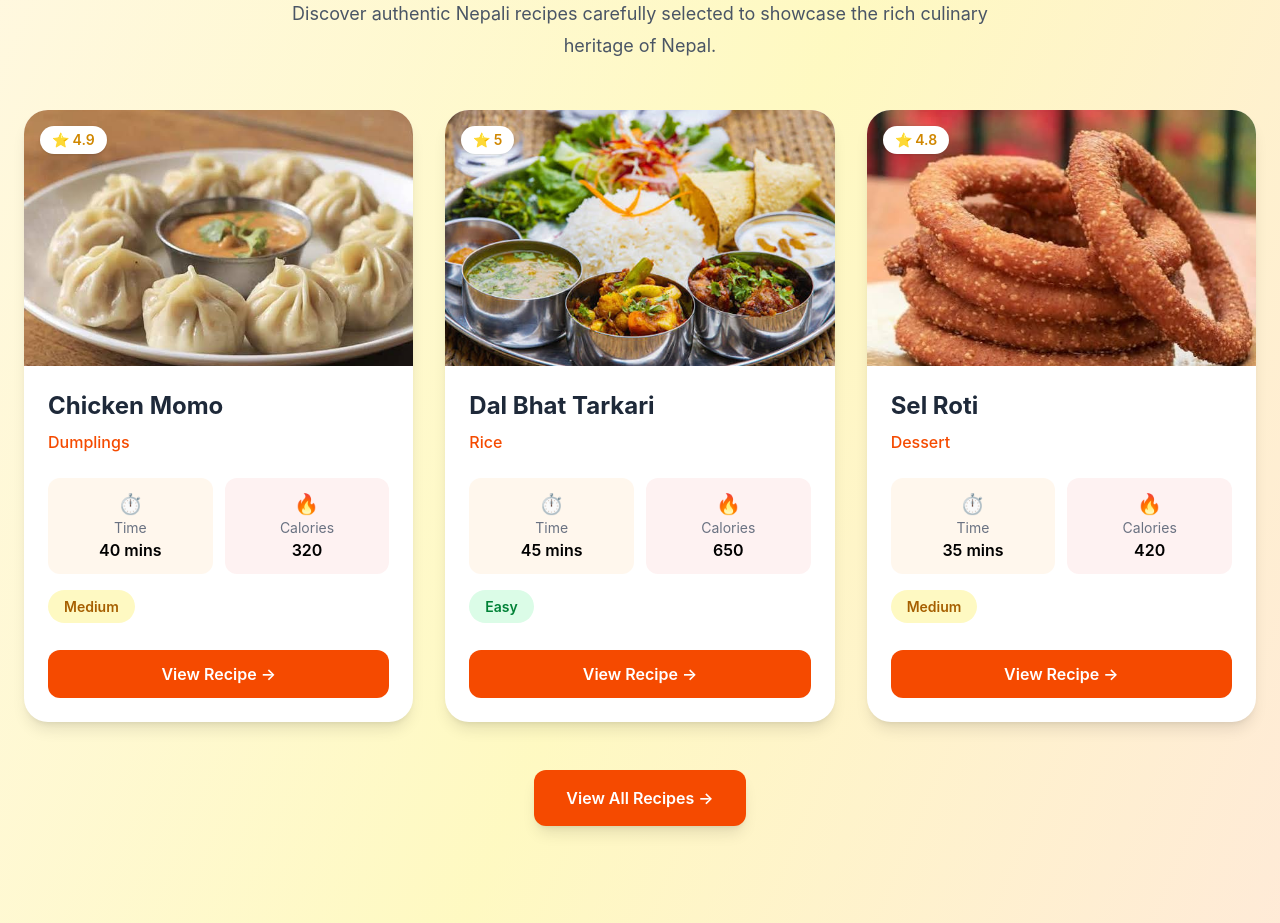
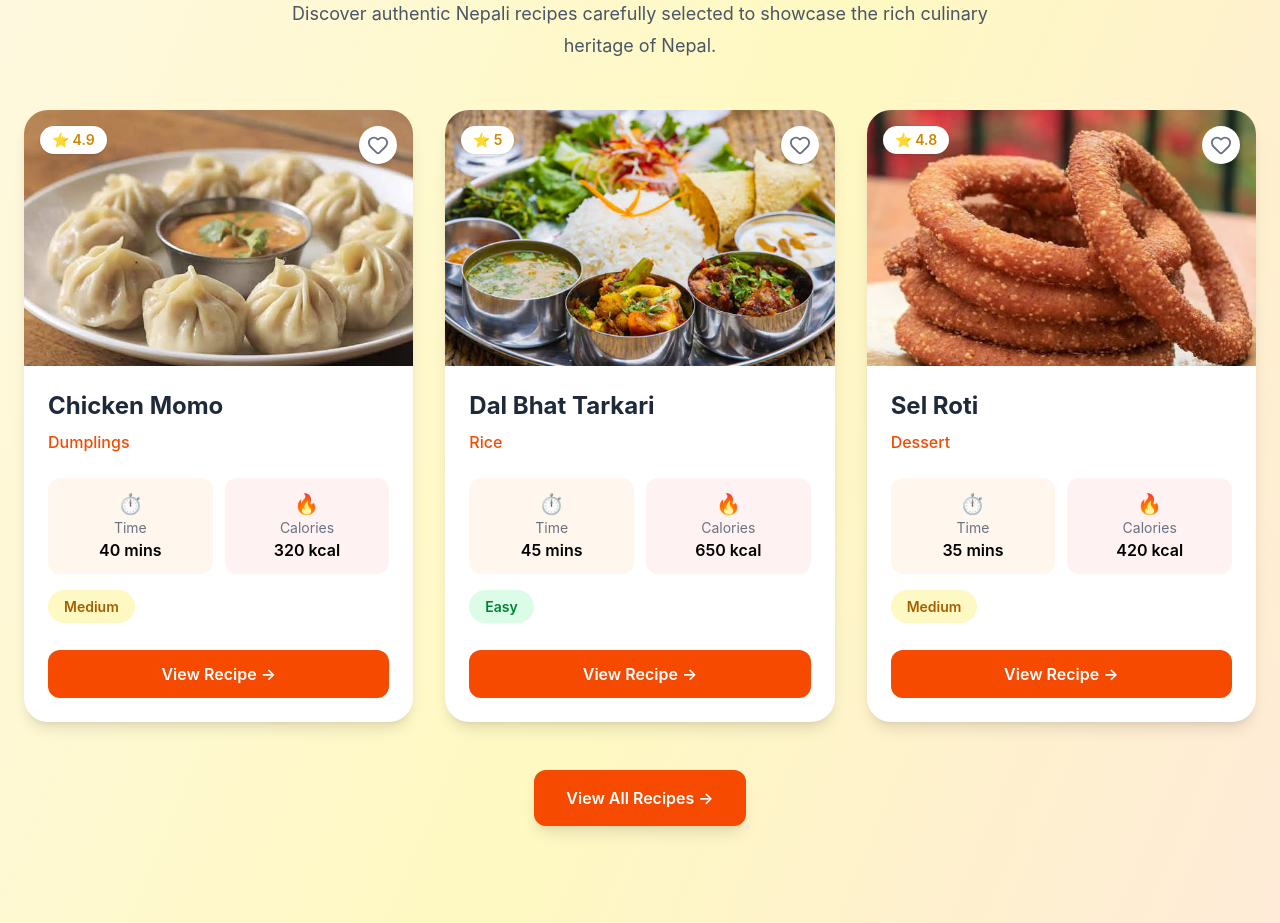
Before and after one commit to Agraz-10/recipe-card-app, a React (Vite) app: page / in a window 1280 px wide. Shown: the part 1020-1943 px from the top of the page. Built offline with nearby package versions, Linux system fonts and the light colour scheme.

Commit message:
feat: add favorite button to recipe cards

```diff
--- a/package.json
+++ b/package.json
@@ -11,6 +11,7 @@
   },
   "dependencies": {
     "@tailwindcss/vite": "^4.3.2",
+    "lucide-react": "^1.24.0",
     "react": "^19.2.7",
     "react-dom": "^19.2.7",
     "react-icons": "^5.7.0",
--- a/src/components/RecipeCard.jsx
+++ b/src/components/RecipeCard.jsx
@@ -1,4 +1,5 @@
 import { Link } from "react-router-dom";
+import { Heart } from "lucide-react";
 
 function RecipeCard({ recipe }) {
   const difficultyColor = {
@@ -19,9 +20,20 @@ function RecipeCard({ recipe }) {
           className="w-full h-64 object-cover hover:scale-110 transition duration-500"
         />
 
+        {/* Rating */}
         <div className="absolute top-4 left-4 bg-white px-3 py-1 rounded-full shadow text-sm font-semibold text-yellow-600">
           ⭐ {recipe.rating}
         </div>
+
+        {/* Favorite Button */}
+        <button
+          className="absolute top-4 right-4 bg-white rounded-full p-2 shadow-md hover:bg-red-50 transition duration-300 cursor-pointer"
+        >
+          <Heart
+            size={22}
+            className="text-gray-500 hover:text-red-500 transition"
+          />
+        </button>
 
       </div>
 
@@ -62,7 +74,7 @@ function RecipeCard({ recipe }) {
             </p>
 
             <p className="font-semibold">
-              {recipe.calories}
+              {recipe.calories} kcal
             </p>
 
           </div>
@@ -80,6 +92,7 @@ function RecipeCard({ recipe }) {
 
         </div>
 
+        {/* View Recipe Button */}
         <Link
           to={`/recipes/${recipe.id}`}
           className="block w-full mt-8"
```
Also changed, not shown: 1 other file (tests, documents, lock files or other folders).
